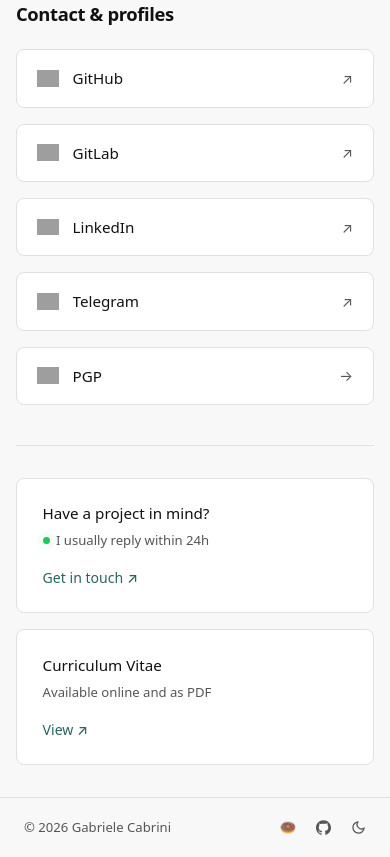
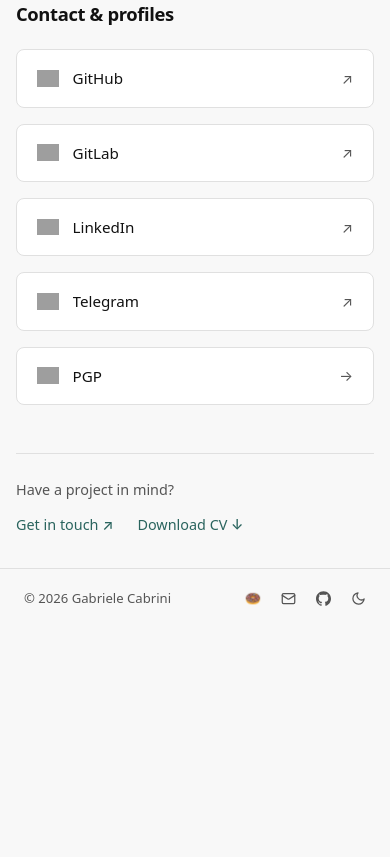
Before and after one commit to gabrielecabrini/portfolio, an Astro site: page /en/about in a window 390 px wide. Shown: the part 918-1775 px from the top of the page. After the commit the page ends 1546 px from the top, so only its background shows below. Built offline with nearby package versions, Linux system fonts and the light colour scheme; Astro itself is replaced by a stand-in of ours; grey boxes are pictures that could not be loaded.

Commit message:
feat: improve site navigation and contact links

```diff
--- /dev/null
+++ b/src/components/CtaRow.astro
@@ -0,0 +1,60 @@
+---
+import { EMAIL } from '../data/social-links';
+import { t, type Lang } from '../i18n';
+import { cvPdfHref } from '../lib/cv';
+
+interface Props {
+  lang: Lang;
+  /** Lets the caller add its own entrance animation (e.g. `enter` + `--i`). */
+  class?: string;
+  style?: string;
+}
+
+const { lang, class: className, style } = Astro.props;
+---
+
+<!-- Closing call to action shared by about, experience and projects: write me / get the CV -->
+<div class:list={['cta-line', className]} style={style}>
+  <p>{t(lang, 'cta.heading')}</p>
+  <div class="cta-links">
+    <a href={EMAIL.href}>{t(lang, 'cta.contact')} ↗</a>
+    <a href={cvPdfHref(lang)} download data-astro-prefetch="false">
+      {t(lang, 'cta.cv')} ↓
+    </a>
+  </div>
+</div>
+
+<style>
+  .cta-line {
+    display: flex;
+    flex-wrap: wrap;
+    align-items: center;
+    justify-content: space-between;
+    gap: 0.75rem 1.5rem;
+    margin-top: 3rem;
+    padding-top: 1.5rem;
+    border-top: 1px solid var(--border);
+    font-size: 0.9rem;
+  }
+
+  p {
+    color: var(--muted);
+    max-width: none;
+  }
+
+  .cta-links {
+    display: flex;
+    gap: 1.5rem;
+  }
+
+  a {
+    color: var(--accent);
+    font-weight: 500;
+    white-space: nowrap;
+    transition: opacity 0.15s;
+  }
+
+  a:hover {
+    opacity: 0.75;
+  }
+</style>
--- a/src/components/Footer.astro
+++ b/src/components/Footer.astro
@@ -1,4 +1,5 @@
 ---
+import { EMAIL } from '../data/social-links';
 import { localePath, t, type Lang } from '../i18n';
 
 interface Props {
@@ -27,6 +28,23 @@
         rel="noopener noreferrer"
       >
         Sitemap
+      </a>
+      <a class="muted repo-link icon-link" href={EMAIL.href} aria-label="Email">
+        <svg
+          xmlns="http://www.w3.org/2000/svg"
+          width="15"
+          height="15"
+          viewBox="0 0 24 24"
+          fill="none"
+          stroke="currentColor"
+          stroke-width="2"
+          stroke-linecap="round"
+          stroke-linejoin="round"
+          aria-hidden="true"
+        >
+          <rect x="2" y="4" width="20" height="16" rx="2" />
+          <path d="m22 7-8.97 5.7a1.94 1.94 0 0 1-2.06 0L2 7" />
+        </svg>
       </a>
       <a
         class="muted repo-link icon-link"
--- a/src/components/Header.astro
+++ b/src/components/Header.astro
@@ -14,11 +14,16 @@
 const switchHref = localePath(other, noTwin ? '/' : path);
 const links = [
   { href: '/', label: t(lang, 'nav.home') },
+  { href: '/experience', label: t(lang, 'nav.experience') },
+  { href: '/projects', label: t(lang, 'nav.projects') },
   { href: '/about', label: t(lang, 'nav.about') },
   { href: '/cv', label: 'CV' },
-  { href: '/experience', label: t(lang, 'nav.experience') },
-  { href: '/projects', label: t(lang, 'nav.projects') },
-].map((link) => ({ ...link, active: link.href === path, href: localePath(lang, link.href) }));
+].map((link) => ({
+  ...link,
+  active: link.href === path,
+  accent: link.href === '/cv',
+  href: localePath(lang, link.href),
+}));
 ---
 
 <header>
@@ -28,7 +33,7 @@
     </a>
     <nav class="nav-desktop">
       {links.map((link) => (
-        <a href={link.href} class:list={{ active: link.active }}>
+        <a href={link.href} class:list={{ active: link.active, accent: link.accent }}>
           {link.label}
         </a>
       ))}
@@ -52,7 +57,7 @@
 <!-- Outside <header> so it scrolls away on mobile instead of staying pinned -->
 <nav class="nav-mobile">
   {links.map((link) => (
-    <a href={link.href} class:list={{ active: link.active }}>
+    <a href={link.href} class:list={{ active: link.active, accent: link.accent }}>
       {link.label}
     </a>
   ))}
@@ -118,6 +123,12 @@
   nav a:hover,
   nav a.active {
     color: var(--text);
+  }
+
+  /* The CV is the page the site leads to: always accented, even when active */
+  nav a.accent {
+    color: var(--accent);
+    font-weight: 600;
   }
 
   .lang-toggle {
--- a/src/i18n/en.json
+++ b/src/i18n/en.json
@@ -8,6 +8,11 @@
     "switchTheme": "Toggle theme",
     "sourceCode": "Source code on GitHub",
     "skipToContent": "Skip to content"
+  },
+  "cta": {
+    "heading": "Have a project in mind?",
+    "contact": "Get in touch",
+    "cv": "Download CV"
   },
   "title": {
     "about": "About",
@@ -20,12 +25,7 @@
     "tagline": "I build business applications, from Java and Kotlin backends to the interface. I've used Linux for years, and I'm happy to look after the infrastructure they run on too.",
     "available": "Available for collaborations and freelance projects",
     "cta": {
-      "cv": "CV",
-      "experience": "Experience",
-      "about": "About me"
-    },
-    "contact": {
-      "cta": "contact me ↗"
+      "experience": "Experience"
     },
     "githubLabel": "// contributions if I worked in public repos",
     "seo": {
@@ -38,27 +38,14 @@
       "description": "About Gabriele Cabrini: fullstack developer working across Java and Angular business software, Linux infrastructure and open source. Contacts and profiles."
     },
     "bio": "I'm Gabriele, a fullstack developer. I mostly work on business software and enterprise applications: Java, Spring Boot and Kotlin on the backend, Angular on the frontend, and whatever it takes for the two to work well together.\nI like following a project from start to finish, deploy included: I've used Linux for years and I'm happy to deal with containers, Kubernetes and servers. Outside work, I also contribute to a few open source projects.",
-    "cv": {
-      "link": "Curriculum Vitae",
-      "hint": "Available online and as PDF",
-      "cta": "View"
-    },
     "links": {
       "title": "Contact & profiles"
-    },
-    "contact": {
-      "heading": "Have a project in mind?",
-      "hint": "I usually reply within 24h",
-      "cta": "Get in touch"
     }
   },
   "experience": {
     "empty": "Nothing here yet. Check back soon!",
     "seo": {
       "description": "Work experience, skills and certifications of Gabriele Cabrini, fullstack developer: Java, Spring Boot, Kotlin, Angular, Docker, Kubernetes."
-    },
-    "cta": {
-      "projects": "View projects"
     },
     "edu": {
       "title": "Education",
@@ -116,6 +103,9 @@
     "certs": {
       "credentialId": "Credential ID",
       "title": "Certifications & Courses"
+    },
+    "projects": {
+      "link": "See also my personal and open source projects"
     }
   },
   "projects": {
--- a/src/i18n/it.json
+++ b/src/i18n/it.json
@@ -8,6 +8,11 @@
     "switchTheme": "Cambia tema",
     "sourceCode": "Codice sorgente su GitHub",
     "skipToContent": "Salta al contenuto"
+  },
+  "cta": {
+    "heading": "Hai un progetto in mente?",
+    "contact": "Scrivimi",
+    "cv": "Scarica CV"
   },
   "title": {
     "about": "Chi sono",
@@ -20,12 +25,7 @@
     "tagline": "Sviluppo gestionali e applicazioni aziendali, dal backend in Java e Kotlin fino all'interfaccia. Uso Linux da anni e curo volentieri anche l'infrastruttura su cui girano.",
     "available": "Disponibile per collaborazioni e progetti freelance",
     "cta": {
-      "cv": "CV",
-      "experience": "Esperienze",
-      "about": "Chi sono"
-    },
-    "contact": {
-      "cta": "contattami ↗"
+      "experience": "Esperienze"
     },
     "githubLabel": "// contributi se lavorassi in repo pubbliche",
     "seo": {
@@ -38,27 +38,14 @@
       "description": "Chi è Gabriele Cabrini: sviluppatore fullstack tra gestionali in Java e Angular, infrastruttura Linux e contributi open source. Contatti e profili."
     },
     "bio": "Sono Gabriele, sviluppatore fullstack. Lavoro soprattutto su gestionali e applicazioni aziendali: backend in Java, Spring Boot e Kotlin, frontend in Angular, e tutto quello che serve perché le due parti lavorino bene insieme.\nMi piace seguire un progetto dall'inizio alla fine, anche dopo il deploy: uso Linux da anni e mi occupo volentieri di container, Kubernetes e server. Fuori dal lavoro contribuisco anche a qualche progetto open source.",
-    "cv": {
-      "link": "Curriculum Vitae",
-      "hint": "Disponibile online e scaricabile in PDF",
-      "cta": "Visualizza"
-    },
     "links": {
       "title": "Contatti e profili"
-    },
-    "contact": {
-      "heading": "Hai un progetto in mente?",
-      "hint": "Di solito rispondo entro 24h",
-      "cta": "Scrivimi"
     }
   },
   "experience": {
     "empty": "Nessun elemento ancora. Aggiornalo presto!",
     "seo": {
       "description": "Esperienze lavorative, competenze e certificazioni di Gabriele Cabrini, sviluppatore fullstack: Java, Spring Boot, Kotlin, Angular, Docker, Kubernetes."
-    },
-    "cta": {
-      "projects": "Vedi i progetti"
     },
     "edu": {
       "title": "Formazione",
@@ -116,6 +103,9 @@
     "certs": {
       "credentialId": "ID credenziale",
       "title": "Certificazioni & Corsi"
+    },
+    "projects": {
+      "link": "Vedi anche i progetti personali e open source"
     }
   },
   "projects": {
--- a/src/lib/cv.ts
+++ b/src/lib/cv.ts
@@ -13,3 +13,8 @@
     return a.startDate > b.startDate ? -1 : 1;
   });
 }
+
+/** Site path of the CV PDF; scripts/cv-pdf.mjs reads it from /cv and writes the file there. */
+export function cvPdfHref(lang: string): string {
+  return `/CV-GabrieleCabrini-${lang.toUpperCase()}.pdf`;
+}
--- a/src/pages/[...lang]/about.astro
+++ b/src/pages/[...lang]/about.astro
@@ -1,6 +1,7 @@
 ---
 import Base from '../../layouts/Base.astro';
-import { EMAIL, PGP_LINK, SOCIAL_LINKS } from '../../data/social-links';
+import CtaRow from '../../components/CtaRow.astro';
+import { PGP_LINK, SOCIAL_LINKS } from '../../data/social-links';
 import { langPaths, localePath, pageLang, t } from '../../i18n';
 
 export const getStaticPaths = langPaths;
@@ -62,28 +63,7 @@
         ))}
       </div>
 
-      <hr class="cta-divider enter" style="--i: 3" />
-
-      <div class="ctas-row enter" style="--i: 3">
-        <a href={EMAIL.href} class="contact-cta">
-          <div class="contact-cta-left">
-            <p class="contact-cta-heading">{t(lang, 'about.contact.heading')}</p>
-            <p class="contact-cta-hint">
-              <span class="contact-dot" aria-hidden="true"></span>
-              {t(lang, 'about.contact.hint')}
-            </p>
-          </div>
-          <span class="contact-cta-btn">{t(lang, 'about.contact.cta')} ↗</span>
-        </a>
-
-        <a href={localePath(lang, '/cv')} class="contact-cta">
-          <div class="contact-cta-left">
-            <p class="contact-cta-heading">{t(lang, 'about.cv.link')}</p>
-            <p class="contact-cta-hint">{t(lang, 'about.cv.hint')}</p>
-          </div>
-          <span class="contact-cta-btn">{t(lang, 'about.cv.cta')} ↗</span>
-        </a>
-      </div>
+      <CtaRow lang={lang} class="enter" style="--i: 3" />
     </div>
   </section>
   <script>
@@ -203,12 +183,6 @@
     gap: 1rem;
   }
 
-  .cta-divider {
-    border: none;
-    border-top: 1px solid var(--border);
-    margin: 2.5rem 0 0;
-  }
-
   .link-card {
     display: flex;
     align-items: center;
@@ -268,69 +242,6 @@
     transition: transform 0.2s ease;
   }
 
-  /* ── CTAs row (contact + CV) ── */
-
-  .ctas-row {
-    display: grid;
-    grid-template-columns: 1fr 1fr;
-    gap: 1rem;
-    margin-top: 2rem;
-  }
-
-  .contact-cta {
-    display: flex;
-    align-items: center;
-    justify-content: space-between;
-    gap: 1.5rem;
-    padding: 1.4rem 1.6rem;
-    background: var(--surface);
-    border: 1px solid var(--border);
-    border-radius: var(--radius);
-    color: var(--text);
-    transition:
-      border-color 0.15s,
-      background 0.15s;
-  }
-
-  .contact-cta:hover {
-    border-color: var(--accent);
-    background: var(--surface-hover);
-    color: var(--text);
-  }
-
-  .contact-cta-heading {
-    font-size: 0.95rem;
-    font-weight: 500;
-    margin-bottom: 0.3rem;
-    max-width: none;
-  }
-
-  .contact-cta-hint {
-    display: flex;
-    align-items: center;
-    gap: 0.4rem;
-    font-size: 0.82rem;
-    color: var(--muted);
-    max-width: none;
-  }
-
-  .contact-dot {
-    width: 7px;
-    height: 7px;
-    flex-shrink: 0;
-    border-radius: 50%;
-    background: #22c55e;
-    animation: avail-pulse 1.8s ease-out infinite;
-  }
-
-  .contact-cta-btn {
-    font-size: 0.88rem;
-    font-weight: 500;
-    color: var(--accent);
-    white-space: nowrap;
-    flex-shrink: 0;
-  }
-
   @media (max-width: 768px) {
     .about-page {
       padding: 3rem 1rem;
@@ -349,16 +260,6 @@
     .links-grid {
       grid-template-columns: 1fr;
     }
-
-    .ctas-row {
-      grid-template-columns: 1fr;
-    }
-
-    .contact-cta {
-      flex-direction: column;
-      align-items: flex-start;
-      gap: 1rem;
-    }
   }
 
   @media (max-width: 480px) {
--- a/src/pages/[...lang]/projects.astro
+++ b/src/pages/[...lang]/projects.astro
@@ -1,5 +1,6 @@
 ---
 import Base from '../../layouts/Base.astro';
+import CtaRow from '../../components/CtaRow.astro';
 import { PROJECTS } from '../../data/projects';
 import { langPaths, pageLang, t } from '../../i18n';
 
@@ -61,6 +62,8 @@
           </article>
         ))}
       </div>
+
+      <CtaRow lang={lang} />
     </div>
   </section>
 </Base>
```
Also changed, not shown: scripts/cv-pdf.mjs (+5 -6 lines), src/pages/[...lang]/cv.astro (+26 -4 lines), src/pages/[...lang]/experience.astro (+19 -11 lines), src/pages/[...lang]/index.astro (+8 -61 lines), src/styles.css (+18 -1 lines).
